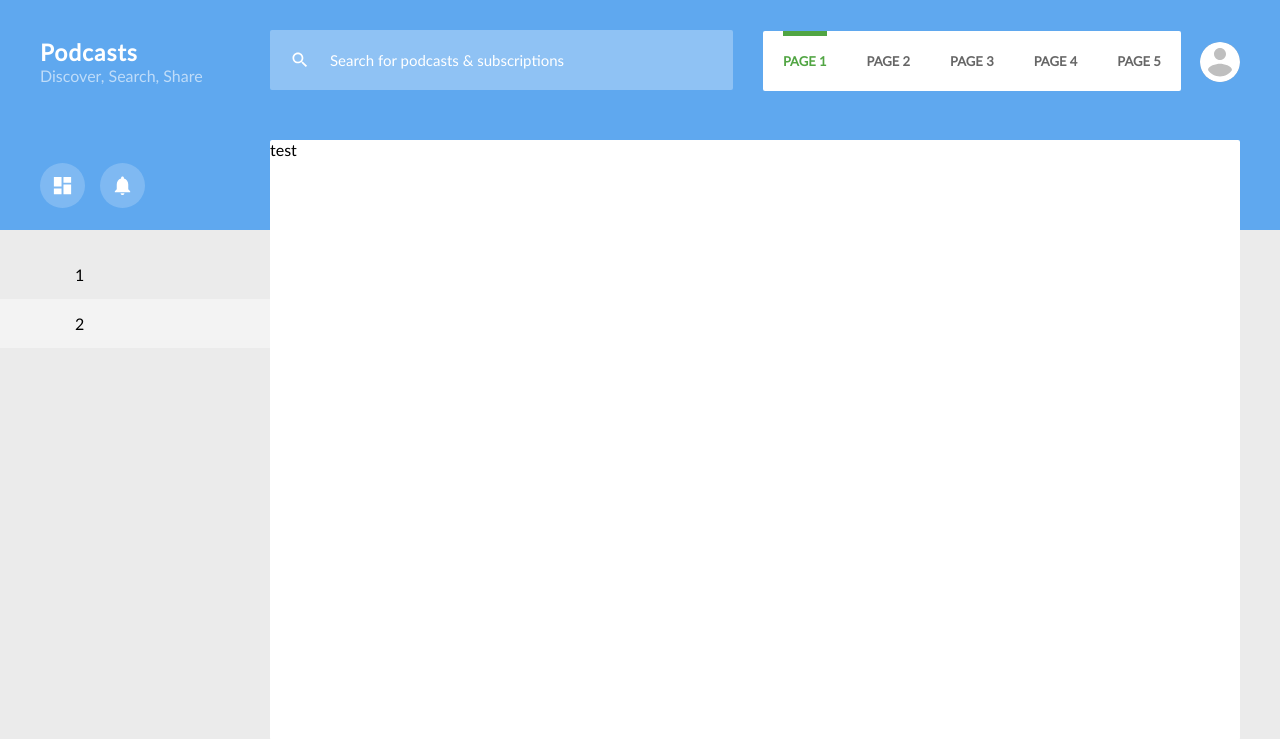
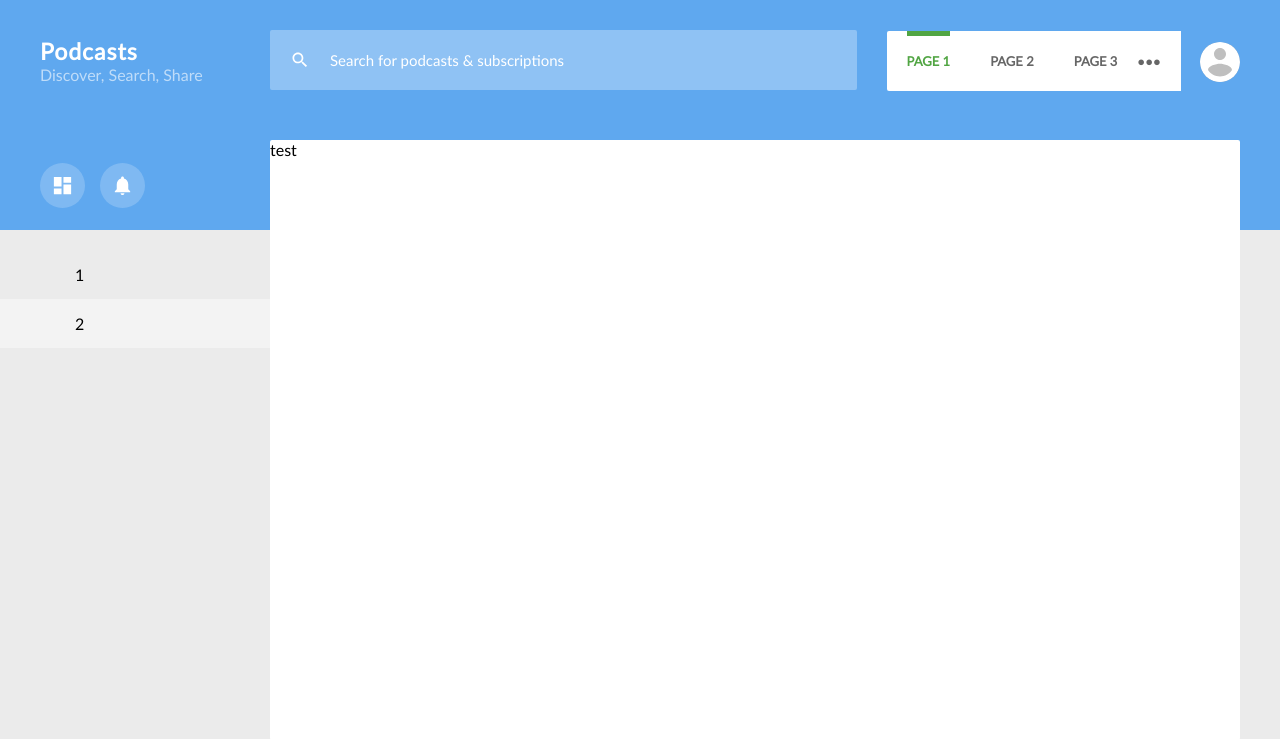
Before and after one commit to stevenshan/podcast-service, a Django app: template podcast/templates/template.html in a window 1280 px wide. Shown: the top 739 px of the page. Run offline with Django 3.2, Linux system fonts and the light colour scheme; the template is opened without the code that fills it, so the values that code supplies are empty.

Commit message:
expanding top menu

```diff
--- a/podcast/templates/css/template.css
+++ b/podcast/templates/css/template.css
@@ -8,7 +8,7 @@ body {
 
 /*
 ===========================================
- General - remove default browser style
+ General
 ===========================================
 */
 
@@ -44,6 +44,10 @@ ul {
 
 li {
     display: inline-block;
+}
+
+.inputToggle {
+    display: none;
 }
 
 /*
@@ -100,6 +104,7 @@ header #titleSection {
     line-height: 60px;
     padding-right: 30px;
     width: 230px;
+    font-size: 0px;
 }
 
 header #titleSection #title {
@@ -188,6 +193,8 @@ Settings Menu - right section of header
 -------------------------------------------
 */
 
+/* Menu area styling */
+
 header #settingsMenu {
     float: right;
     line-height: 60px;
@@ -198,10 +205,9 @@ header #settingsMenu #navMenu {
     display: inline-block;
     background: #ffffff;
     font-size: 0px;
-    height: 100%;
+    height: 60px;
     position: relative;
-    margin-right: 15px;
-    border-radius: 2px;
+    border-radius: 2px 0px 0px 2px;
 }
 
 header #settingsMenu #navMenu li {
@@ -231,8 +237,41 @@ header #settingsMenu #navMenu li.active a:before {
     left: 20px; /* cancel out padding */
     right: 20px;
     width: auto;
+    top: 0px;
     height: 5px;
 }
+
+/* Expanding styling for menu */
+
+header #settingsMenu #navMenu #navMenuToggle {
+    font-size: 13px;
+    font-weight: bolder;
+    color: rgb(0, 0, 0, 0.6);
+    text-transform: uppercase;
+    padding-right: 20px;
+    display: inline-block;
+    height: 60px;
+    position: relative;
+    cursor: pointer;
+}
+
+header #settingsMenu #navMenu li {
+    display: none;
+}
+
+header #settingsMenu #navMenu.expanded  li {
+    display: inline-block;
+}
+
+header #settingsMenu #navMenu.expanded #navMenuToggle {
+    display: none !important;
+}
+
+header #settingsMenu #navMenu li.firstThree {
+    display: inline-block;
+}
+
+/* User icon styling */
 
 header #settingsMenu #userMenu {
     background-image: url("../imgs/account.svg");
@@ -245,6 +284,7 @@ header #settingsMenu #userMenu {
     border-radius: 50%;
     display: inline-block;
     vertical-align: middle;
+    margin-left: 15px;
 }
 
 /*
--- a/podcast/templates/js/template.js
+++ b/podcast/templates/js/template.js
@@ -1,6 +1,42 @@
 /* Javascript for generic page template */
 
 $(function(){ // on page load
+
+    /*
+    -------------------------------------------
+    Navigation Menu Setup
+    -------------------------------------------
+    */
+
+    if ($("#settingsMenu #navMenu li").length > 3)
+    {
+        var count = 0;
+        $("#settingsMenu #navMenuToggle").css("display", "inline-block");
+        $("#settingsMenu #navMenu li").each(function(){
+            if (count < 3)
+            {
+                $(this).addClass("firstThree");
+            }
+            count += 1;
+        });
+
+        /* minimize menu if anything else is clicked */
+
+        $("#settingsMenu #navMenuToggle").click(function(e){
+            e.stopPropagation();
+            if (!$("#settingsMenu #navMenu").hasClass("expanded"))
+            {
+                $("#settingsMenu #navMenu").addClass("expanded");
+            }
+        });
+
+        $("body").click(function(){
+            if ($("#settingsMenu #navMenu").hasClass("expanded"))
+            {
+                $("#settingsMenu #navMenu").removeClass("expanded");
+            }
+        });
+    }
 
     /*
     -------------------------------------------
@@ -19,7 +55,10 @@ $(function(){ // on page load
         .focusout(function(){ // when focus leaves
             if ($(this).val() == "") // if search bar is empty
             {
-                focusOutEvent($(this));
+                var elem = this;
+                window.setTimeout(function() {
+                    focusOutEvent($(elem));
+                }, 50);
             }
         });
 
@@ -31,6 +70,7 @@ $(function(){ // on page load
         }
         else {
             input.focus();
+            console.log("focus");
         }
     });
 
--- a/podcast/templates/template.html
+++ b/podcast/templates/template.html
@@ -11,6 +11,7 @@
     <!-- Fonts -->
     <!-- https://fonts.googleapis.com/css?family=Lato -->
     <link href="css/fonts/lato.css" rel="stylesheet">
+    <link href="css/fonts/material-fonts.css" rel="stylesheet">
 
     <!-- Template Stylesheet -->
     <link href="css/template.css" rel="stylesheet" type="text/css">
@@ -45,6 +46,9 @@
           <li>
             <a>Page 5</a>
           </li>
+          <div title="Expand Menu" id="navMenuToggle">
+            &#9679;&#9679;&#9679;
+          </div>
         </ul>
         <div id="userMenu">
         </div>
```
